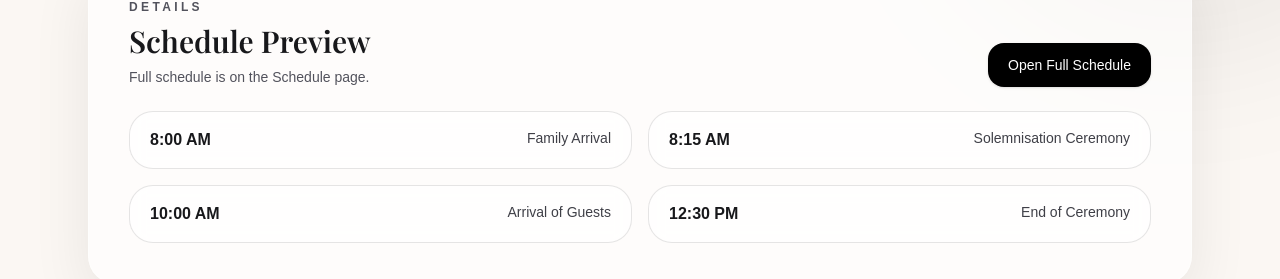
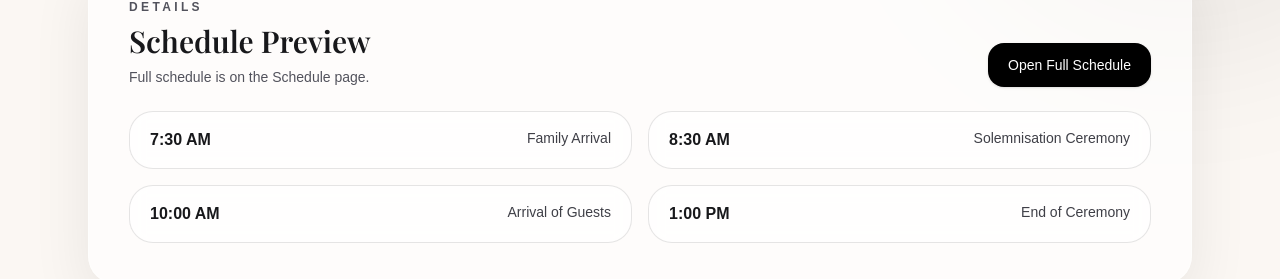
Before and after one commit to faizjazz100/ayuni-zhafirin, a Next.js app: page / in a window 1280 px wide. Shown: the part 916-1195 px from the top of the page. Built offline with nearby package versions, Linux system fonts and the light colour scheme; no server answers; the database is empty; a web font is replaced by a local one.

Commit message:
schedule changed

```diff
--- a/src/app/page.tsx
+++ b/src/app/page.tsx
@@ -135,10 +135,10 @@ export default function HomePage() {
               action={<PrimaryButton href="/schedule">Open Full Schedule</PrimaryButton>}
             />
             <div className="mt-6 grid gap-4 md:grid-cols-2">
-              <InfoCard time="8:00 AM" title="Family Arrival" />
-              <InfoCard time="8:15 AM" title="Solemnisation Ceremony" />
+              <InfoCard time="7:30 AM" title="Family Arrival" />
+              <InfoCard time="8:30 AM" title="Solemnisation Ceremony" />
               <InfoCard time="10:00 AM" title="Arrival of Guests" />
-              <InfoCard time="12:30 PM" title="End of Ceremony" />
+              <InfoCard time="1:00 PM" title="End of Ceremony" />
             </div>
           </SectionCard>
         </motion.section>
--- a/src/app/schedule/page.tsx
+++ b/src/app/schedule/page.tsx
@@ -11,15 +11,13 @@ type Item = {
 };
 
 const items: Item[] = [
-    { time: "8:00 AM", title: "Family Arrival" },
-    {
-        time: "8:15 AM",
-        title: "Solemnisation Ceremony",
-    },
+    { time: "7:30 AM", title: "Family Arrival" },
+    { time: "8:30 AM", title: "Solemnisation Ceremony", },
     { time: "10:00 AM", title: "Arrival of Guests", },
-    { time: "10:30 AM", title: "Doa Recital & Opening Remarks" },
-    { time: "11:00 AM", title: "Photo Session" },
-    { time: "12:30 PM", title: "End of Ceremony" },
+    { time: "10:30 AM", title: "Second Entrance" },
+    { time: "10:35 AM", title: "Doa Recital & Opening Remarks" },
+    { time: "11:15 AM", title: "Photo Session" },
+    { time: "1:00 PM", title: "End of Ceremony" },
 ];
 
 export default function SchedulePage() {
```
